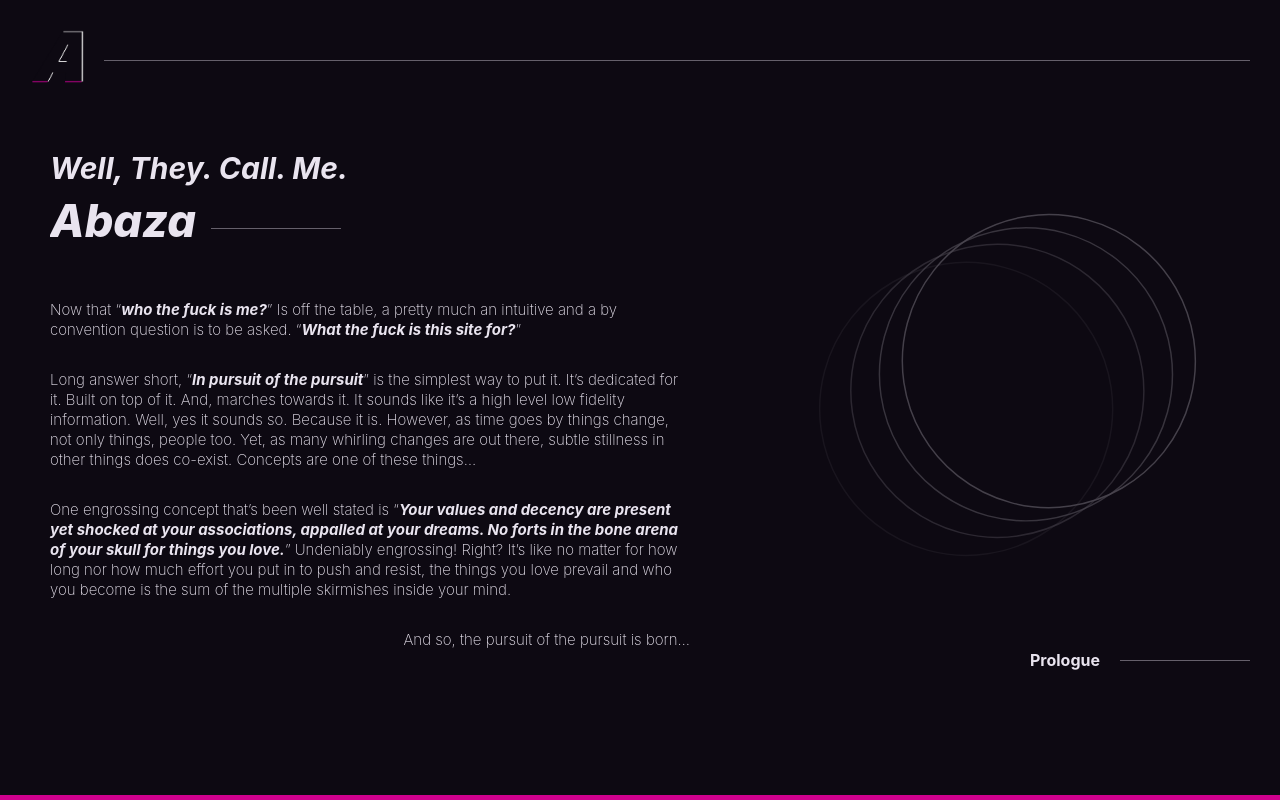
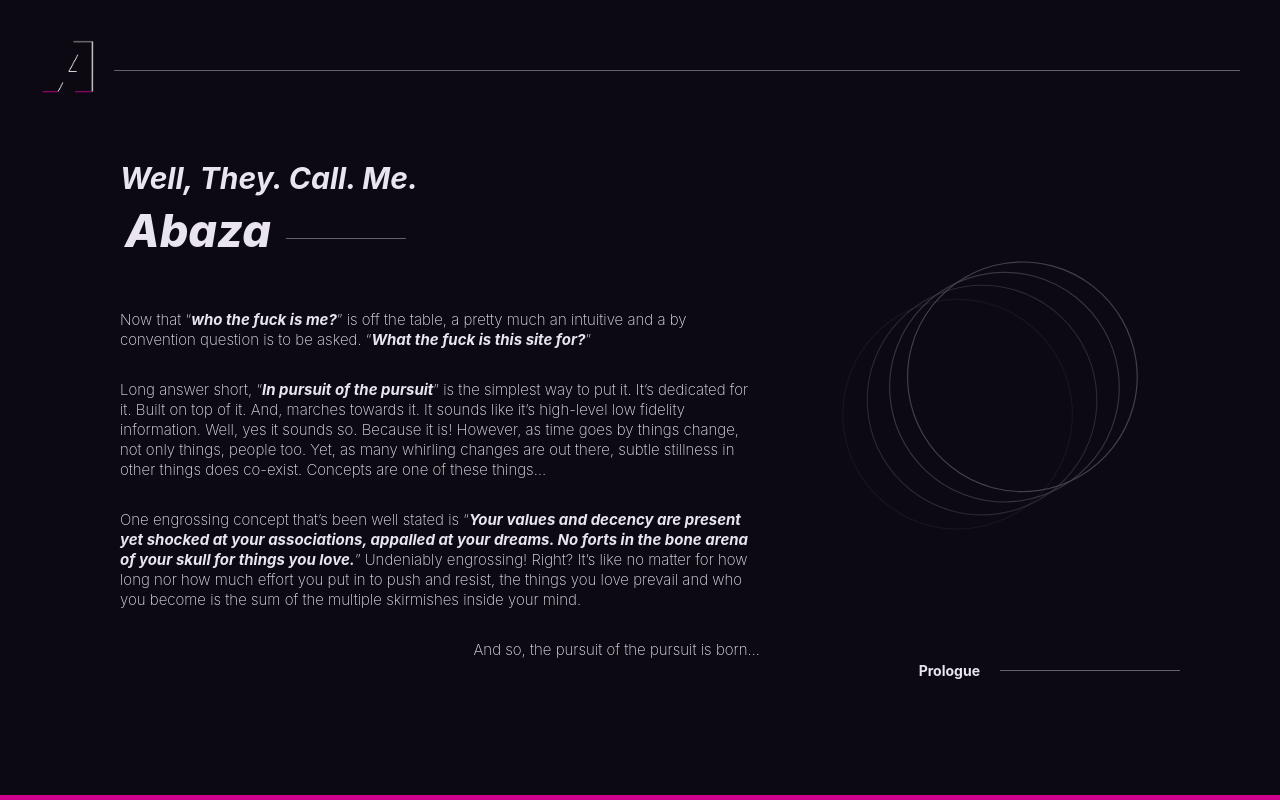
Before and after one commit to aabaza97/public, a plain HTML site: page index.html in a window 1280 px wide. Drawn offline with Linux system fonts and the light colour scheme.

Commit message:
commit on master

```diff
--- a/css/respo.css
+++ b/css/respo.css
@@ -1,3 +1,9 @@
+@media only screen and (max-width: 1060px) {
+    div.nav-h-line{
+        width: 120px !important;
+    }
+}
+
 @media only screen and (max-width: 1000px) {
     div.mobile-menu{
         display: inline-block !important;
@@ -23,6 +29,8 @@
     div.side-content{
         display: none;
     }
+
+
 }
 
 @media only screen and (max-width: 768px) {
--- a/css/shared.css
+++ b/css/shared.css
@@ -27,12 +27,13 @@ div.mobile-menu{
 
 div.wrapper{
     max-width: 100%;
-    padding: 30px;
+    padding: 40px;
     overflow: hidden;
 }
 
 div.container{
-    width: 100%;
+    max-width: 1080px;
+    margin: 0 auto;
 }
 
 div.top-bar{
@@ -53,14 +54,18 @@ div.logo{
 }
 
 div.h-line{
-    height: 1px;
+    height: 0.5px;
     background-color: var(--shady-white);
     opacity: 0.4;
     margin-top: 30px;
 }
 
 div.small-h-line{
-    width: 130px;
+    width: 120px;
+}
+
+div.nav-h-line{
+    width: 180px;
 }
 
 div.full-h-line{
@@ -70,7 +75,7 @@ div.full-h-line{
 
 
 div.content{
-    padding: 20px;
+    padding: 20px 20px;
     float: left;
 }
 
@@ -91,6 +96,7 @@ p.title{
     line-height: 70px;
     float: left;
     font-weight: 800;
+    padding-left: 5px;
 }
 
 div.content
@@ -146,6 +152,7 @@ div.nav
 ul
 li{
     display: inline;
+    font-size: 14px;
 }
 
 
--- a/index.html
+++ b/index.html
@@ -4,7 +4,8 @@
     <meta charset="UTF-8">
     <meta http-equiv="X-UA-Compatible" content="IE=edge">
     <meta name="viewport" content="width=device-width, initial-scale=1.0">
-    <title>Hey|It's Abaza</title>
+    <link rel="icon" href="imgs/logo.ico">
+    <title>Hey | It's Abaza</title>
 
     <!-- CSS -->
     <link rel="stylesheet" href="css/shared.css">
@@ -16,11 +17,13 @@
         </a>
     </div>
     <div class="wrapper">
+        <div class="top-bar">
+            <div class="logo"></div>
+            <div class="h-line full-h-line left-h-line"></div>
+        </div>
+
         <div class="container">
-            <div class="top-bar">
-                <div class="logo"></div>
-                <div class="h-line full-h-line left-h-line"></div>
-            </div>
+
 
             <div class="content">
                 <div class="content-header">
@@ -31,10 +34,10 @@
 
                 <div class="content-body">
                     <p class="content">
-                        Now that “<span class="font-bold font-italic">who the fuck is me?</span>” Is off the table, a pretty much an intuitive and a by convention question is to be asked. “<span class="font-bold font-italic">What the fuck is this site for?</span>”
+                        Now that “<span class="font-bold font-italic">who the fuck is me?</span>” is off the table, a pretty much an intuitive and a by convention question is to be asked. “<span class="font-bold font-italic">What the fuck is this site for?</span>”
                     </p>
                     <p class="content">
-                        Long answer short, “<span class="font-bold font-italic">In pursuit of the pursuit</span>” is the simplest way to put it. It’s dedicated for it. Built on top of it. And, marches towards it. It sounds like it’s a high level low fidelity information. Well, yes it sounds so. Because it is. However, as time goes by things change, not only things, people too. Yet, as many whirling changes are out there, subtle stillness in other things does co-exist. Concepts are one of these things…
+                        Long answer short, “<span class="font-bold font-italic">In pursuit of the pursuit</span>” is the simplest way to put it. It’s dedicated for it. Built on top of it. And, marches towards it. It sounds like it’s high-level low fidelity information. Well, yes it sounds so. Because it is! However, as time goes by things change, not only things, people too. Yet, as many whirling changes are out there, subtle stillness in other things does co-exist. Concepts are one of these things…
                     </p>
                     <p class="content">
                         One engrossing concept that’s been well stated is “<span class="font-bold font-italic">Your values and decency are present yet shocked at your associations, appalled at your dreams. No forts in the bone arena of your skull for things you love.</span>” Undeniably engrossing! Right? It’s like no matter for how long nor how much effort you put in to push and resist, the things you love prevail and who you become is the sum of the multiple skirmishes inside your mind.
@@ -48,7 +51,7 @@
             <div class="side-content">
                 <div class="illustration"></div>
                 <div class="nav">
-                    <div class="h-line small-h-line right-h-line"></div>
+                    <div class="h-line nav-h-line right-h-line"></div>
                     <ul>
                         <li class="font-bold">Prologue</li>
                     </ul>
```
Also changed, not shown: imgs/logo.ico (added).
